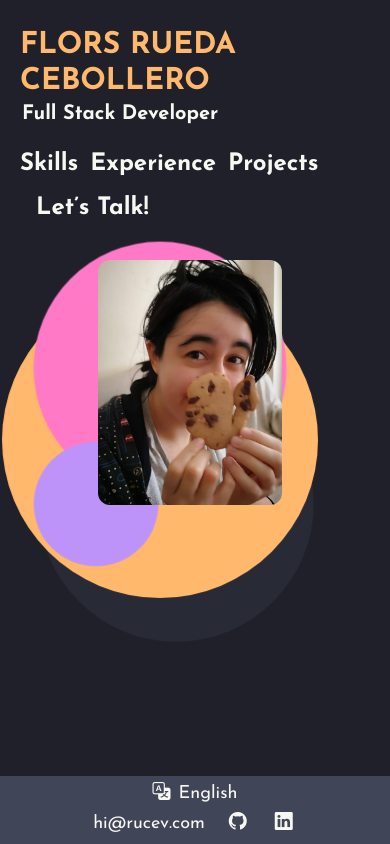
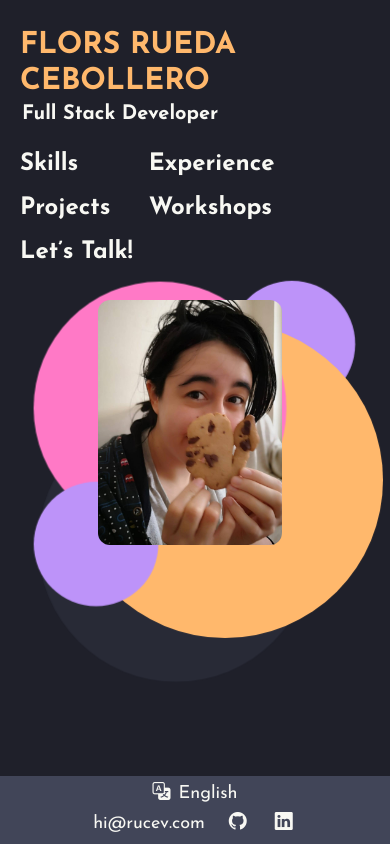
Before and after one commit to rucev/flors.rucev.com, a React (Vite) app: page / in a window 390 px wide. Built offline with nearby package versions, Linux system fonts and the light colour scheme.

Commit message:
add workshops link & fix responsiveness #12

```diff
--- a/src/App.tsx
+++ b/src/App.tsx
@@ -24,7 +24,8 @@ const App = () => {
 
   const menuRef = useRef<HTMLUListElement>(null)
   const footerRef = useRef<HTMLDivElement>(null)
-  const windowsType = useWindowSize()
+  const windowType = useWindowSize()
+  const [isRowDisplay, setIsRowDisplay] = useState<Boolean>(windowType === 'lg/landscape' || windowType === "sm/landscape")
 
   useEffect(() => {
     if (!locale) {
@@ -50,16 +51,21 @@ const App = () => {
     return () => document.removeEventListener('click', handleClick)
   }, [])
 
+  useEffect(() => {
+    setIsRowDisplay(windowType === "lg/landscape" || windowType === "sm/landscape")
+  }, [windowType])
+
+
   if (!t || !locale) return
 
   return (
     <>
-      {windowsType === 'not' ? <SmallScreenMsg t={t.other} />
+      {windowType === 'not' ? <SmallScreenMsg t={t.other} />
         :
         <div>
           {
             view === 'landing' &&
-            <LandingBg windowsType={windowsType} />
+            <LandingBg windowsType={windowType} />
           }
           <main className="z-50 font-main overflow-x-hidden max-w-screen min-h-screen h-fit w-full flex flex-col justify-between pt-7 md:pt-10">
             <div className="flex flex-col px-5 md:px-10 gap-1 max-w-screen">
@@ -67,16 +73,16 @@ const App = () => {
                 <h1 className="text-3xl md:text-4xl lg:text-5xl text-accent font-bold uppercase">{t.titleName}</h1>
                 <h2 className="text-xl md:text-3xl text-base-content pl-0.5 font-bold">{t.role}</h2>
               </div>
-              <div className={`h-fit flex ${windowsType === 'sm/portrait' || windowsType === 'sm/landscape' || windowsType === 'md/portrait' || windowsType === 'md/landscape' || windowsType === 'lg/portrait' ? 'flex-col' : 'flex-row gap-5'} w-full justify-between max-w-screen`}>
-                <NavMenu t={t.links} view={view} setView={setView} windowsType={windowsType} />
+              <div className={`h-fit flex ${windowType === 'sm/portrait' || windowType === 'sm/landscape' || windowType === 'md/portrait' || windowType === 'md/landscape' || windowType === 'lg/portrait' ? 'flex-col' : 'flex-row gap-5'} w-full justify-between max-w-screen`}>
+                <NavMenu t={t.links} view={view} setView={setView} isRowDisplay={isRowDisplay} />
                 {view === 'skills' && <Skills t={t.skills} />}
                 {view === 'exp' && <Exp t={t.exp} />}
                 {view === 'projects' && <Projects t={t.projects} />}
                 {view === 'contact' && <Contact setErrorOnSubmit={setHasErrorHappen} setMessageSubmitted={setIsMessageSubmited} t={t.contact} />}
               </div>
             </div>
-            <div className={`${windowsType === 'sm/landscape' || windowsType === 'md/landscape' ? 'mt-14' : 'mt-18'}`} ref={footerRef}>
-              <Footer t={t.footer} locale={locale ? locale : 'en'} setIsMenuOpen={setIsMenuOpen} isMenuOpen={isMenuOpen} windowsType={windowsType} />
+            <div className={`${windowType === 'sm/landscape' || windowType === 'md/landscape' ? 'mt-14' : 'mt-18'}`} ref={footerRef}>
+              <Footer t={t.footer} locale={locale ? locale : 'en'} setIsMenuOpen={setIsMenuOpen} isMenuOpen={isMenuOpen} windowsType={windowType} />
             </div>
             <TermsModal t={t.privacy} />
           </main>
--- a/src/components/LandingBg.tsx
+++ b/src/components/LandingBg.tsx
@@ -1,26 +1,40 @@
 import type { WindowsType } from "../utils/types"
 
 const LandingBg = ({ windowsType }: { windowsType: WindowsType }) => {
-  const version = windowsType === 'sm/landscape' ? 'min' : windowsType === 'sm/portrait' || windowsType === 'md/portrait' ? 'reduced' : windowsType === 'lg/portrait' ? 'complete-v' : 'complete-h'
+  const version = windowsType === 'sm/landscape' ? 'min' : windowsType === 'sm/portrait' ? 'reduced' : windowsType === 'md/portrait' || windowsType === 'md/landscape' ? 'reduced-md' : windowsType === 'lg/portrait' ? 'complete-v' : 'complete-h'
 
   return (<>
     {
       version === 'min' &&
       <div className={`absolute max-w-screen z-0 top-2 w-full right-0`}>
-        <img src="/my-face.jpeg" alt="That's me!" className="absolute w-46 rounded-xl top-20 right-2/12 z-30" />
+        <img src="/my-face.jpeg" alt="That's me!" className="absolute w-44 rounded-xl top-20 right-2/12 z-30" />
         <div className="animate-scale-2 absolute w-48 h-48 bg-accent rounded-full top-30 right-1/12 z-10"></div>
         <div className="animate-scale-1 absolute w-32 h-32  bg-primary rounded-full top-40 right-4/12 z-20"></div>
         <div className="animate-scale-3 absolute w-28 h-28  bg-secondary rounded-full top-30 right-4/12 z-20"></div>
-        <div className="animate-scale-1 absolute w-64 h-64  bg-base-100 rounded-full top-20 right-2/12  z-10"></div>
+        <div className="animate-scale-1 absolute w-64 h-64  bg-base-100 rounded-full top-15 right-2/12  z-10"></div>
       </div>
     }
     {
-      version === 'reduced' && <div className="absolute w-full top-40 left-0">
+      version === 'reduced' && <div className='absolute w-full top-50 left-0'>
         <img src="/my-face.jpeg" alt="That's me!" className="absolute w-46 rounded-xl bottom-1/7 left-3/12 top-25 z-30" />
-        <div className="animate-scale-2 absolute w-80 h-80 bg-accent rounded-full top-30 left-0 z-10"></div>
+        <div className="animate-scale-2 absolute w-80 h-80 bg-accent rounded-full top-30 left-2/12 z-10"></div>
         <div className="animate-scale-3 absolute w-72 h-72 bg-base-100 rounded-full top-50 left-1/12 z-0"></div>
         <div className="animate-scale-2 absolute w-64 h-64 bg-primary rounded-full top-20 left-1/12 z-10"></div>
+        <div className="animate-scale-2 absolute w-32 h-32 bg-secondary rounded-full top-20 left-7/12 z-0"></div>
         <div className="animate-scale-1 absolute w-32 h-32 bg-secondary rounded-full top-70 left-1/12 z-20"></div>
+      </div>
+    }
+    {
+      version === 'reduced-md' && <div className='absolute w-full top-35 left-1/5'>
+        <div className="absolute h-[70vh] w-3/5 z-0 top-3 left-0">
+          <img src="/my-face.jpeg" alt="That's me!" className="absolute h-80 rounded-xl left-6/12 top-20 z-30" />
+          <div className="animate-scale-2 absolute w-72 h-72 bg-accent rounded-full left-7/12 top-30 z-20"></div>
+          <div className="animate-scale-1 absolute w-40 h-40 bg-secondary rounded-full left-5/12 top-10 z-10"></div>
+          <div className="animate-scale-3 absolute w-80 h-80 bg-base-100 rounded-full left-7/12 top-3 z-0"></div>
+          <div className="animate-scale-2 absolute w-60 h-60 bg-primary rounded-full top-20 left-1/12 z-10"></div>
+          <div className="animate-scale-1 absolute w-32 h-32 bg-base-100 rounded-full top-65 left-4/12 z-10"></div>
+          <div className="animate-scale-3 absolute w-56 h-56 bg-secondary rounded-full top-75 right-2/12 z-10"></div>
+        </div>
       </div>
     }
     {
--- a/src/components/NavMenu.tsx
+++ b/src/components/NavMenu.tsx
@@ -1,48 +1,56 @@
-import type { View, WindowsType } from "../utils/types";
+import type { View } from "../utils/types";
 import type { LinksTranslations } from "../locales";
 
-const NavMenu = ({ t, view, setView, windowsType, }: { t: LinksTranslations, view: View, setView: Function, windowsType: WindowsType }) => {
+const NavMenu = ({ t, view, setView, isRowDisplay }: { t: LinksTranslations, view: View, setView: Function, isRowDisplay: Boolean }) => {
   const handleClick = (newView: View) => {
     if (newView !== view) setView(newView);
   };
-
-  const isPortrait =
-    windowsType === "sm/portrait" ||
-    windowsType === "sm/landscape" ||
-    windowsType === "md/portrait" ||
-    windowsType === "md/landscape" ||
-    windowsType === "lg/portrait";
 
   const navLinks: { key: View; label: string }[] = [
     { key: "skills", label: t.skillsLink },
     { key: "exp", label: t.expLink },
     { key: "projects", label: t.projectsLink },
+    { key: "workshops", label: t.workshopsLink },
     { key: "contact", label: t.contactLink },
   ];
 
   return (
     <nav
-      className={`max-w-screen text-2xl flex font-bold gap-3 ${isPortrait
-        ? "flex-row flex-wrap pt-4 w-full"
-        : "flex-col w-1/3 pt-3 lg:pt-20"
+      className={`max-w-screen text-2xl flex font-bold gap-3 flex-col ${isRowDisplay
+        ? "gap-7"
+        : "gap-3"
         }`}
       role="navigation"
       aria-label={t.menuLabel}
     >
-      {navLinks.map(({ key, label }) => (
-        <button
+      <div className={`flex gap-3 ${!isRowDisplay
+        ? "flex-row flex-wrap pt-4 w-full"
+        : "flex-col w-1/3 pt-3 lg:pt-20"
+        }`}>
+        {navLinks.map(({ key, label }) => {
+          if (key !== 'contact') return <button
             key={key}
             onClick={() => handleClick(key)}
             aria-current={view === key ? "page" : undefined}
-          className={`cursor-pointer relative inline-block group w-fit text-left focus:outline-none ${view === key ? "text-accent" : "hover:text-accent text-base-content"
-            } ${key === "contact" ? (isPortrait ? "ml-4" : "pt-2 lg:pt-7") : ""}`}
+            className={`basis-1/3 cursor-pointer relative inline-block group w-fit text-left focus:outline-none ${view === key ? "text-accent" : "hover:text-accent text-base-content"}`}
           >
             {label}
             {view !== key && (
               <span className="absolute rounded-2xl left-0 bottom-0 w-0 h-0.5 bg-accent transition-all duration-300 group-hover:w-full animate-pulse" />
             )}
           </button>
-      ))}
+        })}
+      </div>
+      <button
+        onClick={() => handleClick(navLinks[navLinks.length - 1].key)}
+        aria-current={view === navLinks[navLinks.length - 1].key ? "page" : undefined}
+        className={`cursor-pointer relative inline-block group w-fit text-left focus:outline-none ${view === navLinks[navLinks.length - 1].key ? "text-accent" : "hover:text-accent text-base-content"}`}
+      >
+        {navLinks[navLinks.length - 1].label}
+        {view !== navLinks[navLinks.length - 1].key && (
+          <span className="absolute rounded-2xl left-0 bottom-0 w-0 h-0.5 bg-accent transition-all duration-300 group-hover:w-full animate-pulse" />
+        )}
+      </button>
     </nav>
   );
 };
--- a/src/hooks/useWindowSize.tsx
+++ b/src/hooks/useWindowSize.tsx
@@ -32,11 +32,16 @@ export default (): WindowsType => {
     return '?'
   }
 
-  const [windowType, setWindowsType] = useState(getWindowType())
+  const [windowType, setWindowsType] = useState<WindowsType>(getWindowType())
+
 
   useEffect(() => {
     if (hasWindow) {
-      const handleResize = () => setWindowsType(getWindowType())
+      const handleResize = () => {
+        setWindowsType(getWindowType())
+      }
+
+
 
       window.addEventListener('resize', handleResize);
       return () => window.removeEventListener('resize', handleResize)
--- a/src/locales/ca/ca.ts
+++ b/src/locales/ca/ca.ts
@@ -11,6 +11,7 @@ export default {
     expLink: 'Experiència',
     projectsLink: 'Projectes',
     contactLink: 'Parlem!',
+    workshopsLink: 'Tallers',
     menuLabel: 'Navegació principal'
   },
   contact: {
--- a/src/locales/en/en.ts
+++ b/src/locales/en/en.ts
@@ -11,6 +11,7 @@ export default {
     expLink: 'Experience',
     projectsLink: 'Projects',
     contactLink: 'Let’s Talk!',
+    workshopsLink: 'Workshops',
     menuLabel: 'Main Navigation'
   },
   contact: {
--- a/src/locales/es/es.ts
+++ b/src/locales/es/es.ts
@@ -11,6 +11,7 @@ export default {
     expLink: 'Experiencia',
     projectsLink: 'Proyectos',
     contactLink: '¡Charlemos!',
+    workshopsLink: 'Talleres',
     menuLabel: 'Navegación principal'
   },
   contact: {
--- a/src/locales/index.ts
+++ b/src/locales/index.ts
@@ -8,6 +8,7 @@ export interface LinksTranslations {
   expLink: string
   projectsLink: string
   contactLink: string,
+  workshopsLink: string,
   menuLabel: string
 }
 
--- a/src/utils/types.ts
+++ b/src/utils/types.ts
@@ -1,4 +1,4 @@
-export type View = 'landing' | 'skills' | 'projects' | 'exp' | 'contact'
+export type View = 'landing' | 'skills' | 'projects' | 'exp' | 'contact' | 'workshops'
 
 export type Topic = 'other' | 'partnership' | 'work' | 'content' | 'feedback' | 'bug' | 'privacy'
 
```
Lines whose indentation alone changed are shown as unchanged.
